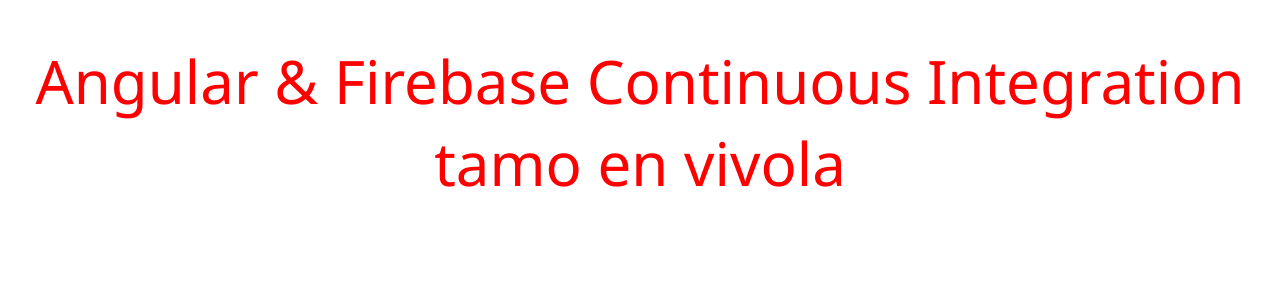
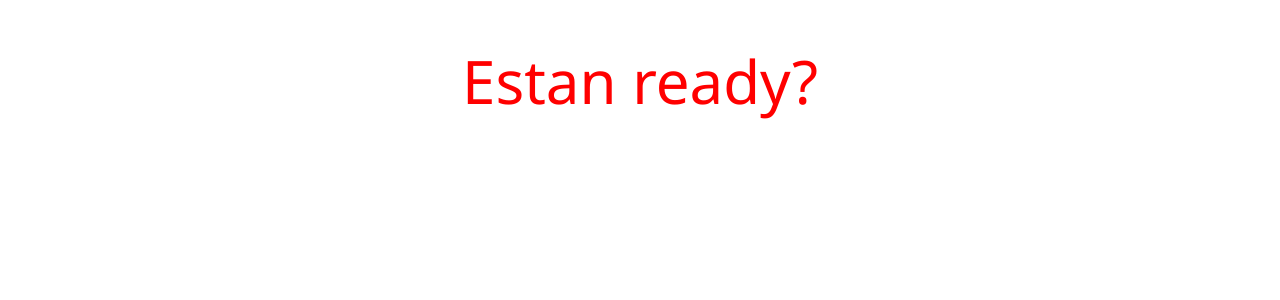
Before and after one commit to LuisAngelB/firebase-AngularIntegration, an Angular app: page / in a window 1280 px wide. Shown: the top 300 px of the page. Built offline with nearby package versions, Linux system fonts and the light colour scheme.

Commit message:
terminamos

```diff
--- a/src/app/app.component.html
+++ b/src/app/app.component.html
@@ -1,5 +1,5 @@
 <div>
-  <h1 class="title3">Angular & Firebase Continuous Integration tamo en vivola</h1>
+  <h1 class="title3">Estan ready?</h1>
   <!-- <button class="button">Solo por diseño no por estilo</button> -->
 </div>
 <router-outlet></router-outlet>
```
